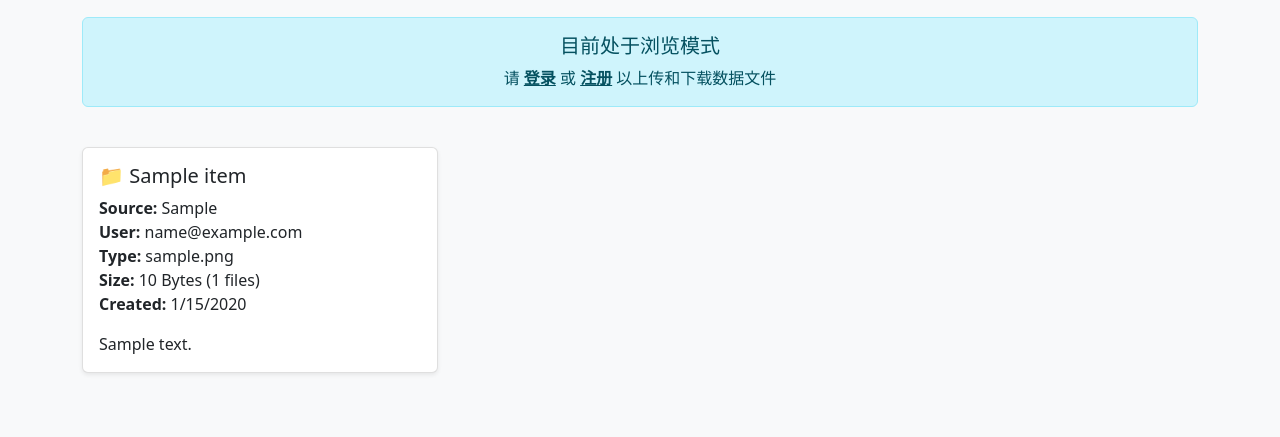
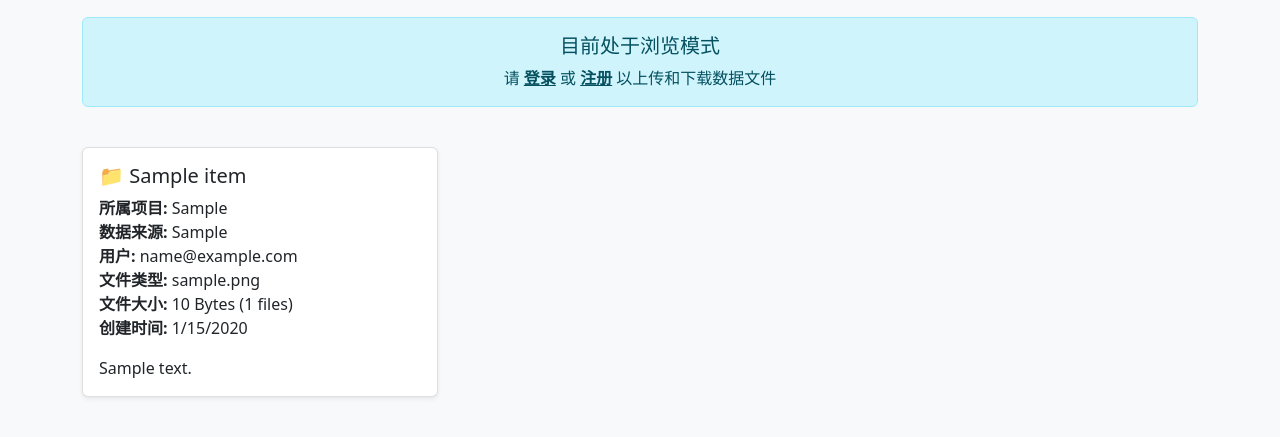
Before and after one commit to hillstoneLeo/rint-data-manager, a FastAPI app: page / in a window 1280 px wide. Shown: the part 133-570 px from the top of the page. Run offline with FastAPI, Linux system fonts and the light colour scheme; tables that the repository leaves empty hold one stand-in row (values such as "Sample post"); some libraries are stand-ins or nearby versions.

Commit message:
add uvicorn loggings for easier debug, translate texts on web page into Chinese

```diff
--- a/backend/database.py
+++ b/backend/database.py
@@ -33,6 +33,7 @@ class DataItem(Base):
     id = Column(Integer, primary_key=True, index=True)
     name = Column(String, nullable=False)
     description = Column(Text, nullable=True)
+    project = Column(String, nullable=True)
     source = Column(String, nullable=False)
     file_path = Column(String, nullable=False)
     hash = Column(String, nullable=True)
--- a/backend/main.py
+++ b/backend/main.py
@@ -33,6 +33,58 @@ app.include_router(log_router, prefix="/api/log", tags=["log"])
 
 @app.on_event("startup")
 def startup_event():
+    import logging
+    import logging.handlers
+    from pathlib import Path
+    from .config import config
+
+    # Setup logging configuration
+    logging_config = config.logging
+    log_file = logging_config.get('file', 'log/app.log')
+    log_level = logging_config.get('level', 'INFO')
+    log_format = logging_config.get('format', '%(asctime)s - %(name)s - %(levelname)s - %(message)s')
+
+    # Ensure log directory exists
+    if log_file:
+        log_path = Path(log_file)
+        if log_path.suffix:
+            log_path.parent.mkdir(parents=True, exist_ok=True)
+        else:
+            log_path.mkdir(parents=True, exist_ok=True)
+
+    # Configure root logger
+    root_logger = logging.getLogger()
+    if log_level:
+        root_logger.setLevel(getattr(logging, log_level.upper(), logging.INFO))
+    else:
+        root_logger.setLevel(logging.INFO)
+
+    # Remove existing handlers to avoid duplicates
+    for handler in root_logger.handlers[:]:
+        root_logger.removeHandler(handler)
+
+    # Create formatter
+    formatter = logging.Formatter(log_format)
+
+    # File handler with rotation
+    if log_file:
+        file_handler = logging.handlers.RotatingFileHandler(
+            log_file,
+            maxBytes=200 * 1024 * 1024,  # 200MB
+            backupCount=5
+        )
+        file_handler.setFormatter(formatter)
+        root_logger.addHandler(file_handler)
+
+    # Console handler
+    console_handler = logging.StreamHandler()
+    console_handler.setFormatter(formatter)
+    root_logger.addHandler(console_handler)
+
+    # Log that logging has been set up
+    logger = logging.getLogger(__name__)
+    logger.info(f"Logging initialized - Level: {log_level}, File: {log_file}")
+
     create_tables()
 
 
@@ -106,4 +158,5 @@ if __name__ == "__main__":
     uvicorn.run(app,
                 host=config.server.get('host', '0.0.0.0'),
                 port=config.server.get('port', 8000),
-                reload=config.server.get('reload', True))
+                reload=config.server.get('reload', True),
+                log_config="../uvicorn_log_config.json")
--- a/backend/schemas.py
+++ b/backend/schemas.py
@@ -36,6 +36,7 @@ class Token(BaseModel):
 
 class DataItemBase(BaseModel):
     description: Optional[str] = None
+    project: Optional[str] = None
     source: str
     parent_id: Optional[int] = None
 
--- a/config.yml
+++ b/config.yml
@@ -57,4 +57,4 @@ cors:
 logging:
   level: "INFO"
   format: "%(asctime)s - %(name)s - %(levelname)s - %(message)s"
-  file: "app.log"
+  file: "log/app.log"
--- a/templates/dashboard.html
+++ b/templates/dashboard.html
@@ -83,44 +83,49 @@
                 <div class="modal-body">
                     <form id="uploadForm">
                         <div class="mb-3">
-                            <label class="form-label">Upload Type</label>
+                            <label class="form-label">上传类型</label>
                             <div class="form-check">
                                 <input class="form-check-input" type="radio" name="uploadType" id="fileUpload" value="file" checked>
-                                <label class="form-check-label" for="fileUpload">Files</label>
+                                <label class="form-check-label" for="fileUpload">文件</label>
                             </div>
                             <div class="form-check">
                                 <input class="form-check-input" type="radio" name="uploadType" id="folderUpload" value="folder">
-                                <label class="form-check-label" for="folderUpload">Folder</label>
+                                <label class="form-check-label" for="folderUpload">文件夹</label>
                             </div>
                         </div>
                         <div class="mb-3">
-                            <label for="uploadFile" class="form-label">Select Files/Folder</label>
-                            <input type="file" class="form-control" id="uploadFile" required multiple>
-                            <div class="form-text" id="uploadHelpText">Select one or more files to upload.</div>
+                            <label for="uploadFile" class="form-label">选择文件/文件夹</label>
+                            <input type="file" class="form-control" id="uploadFile" required multiple placeholder="选择要上传的文件或文件夹">
+                            <div class="form-text" id="uploadHelpText">支持选择多个文件，或选择文件夹上传其中所有文件。</div>
                         </div>
 
                         <div class="mb-3">
-                            <label for="itemSource" class="form-label">Source</label>
-                            <input type="text" class="form-control" id="itemSource" required>
+                            <label for="itemProject" class="form-label">所属项目</label>
+                            <input type="text" class="form-control" id="itemProject" placeholder="源码项目名称和 Gitlab 项目地址，例如：MAF-Embedding, https://gitlab.hillstonenet.com/rintbj/MAF-Embedding/">
+                        </div>
+
+                        <div class="mb-3">
+                            <label for="itemSource" class="form-label">数据来源</label>
+                            <input type="text" class="form-control" id="itemSource" required placeholder="原始数据下载链接，例如：https://github.com/verazuo/jailbreak_llms/blob/main/data/forbidden_question/forbidden_question_set_with_prompts.csv.zip">
                         </div>
                         <div class="mb-3">
-                            <label for="itemDescription" class="form-label">Description</label>
-                            <textarea class="form-control" id="itemDescription" rows="3"></textarea>
+                            <label for="itemDescription" class="form-label">详细说明</label>
+                            <textarea class="form-control" id="itemDescription" rows="3" placeholder="例如：此数据集用于角色扮演类提示词注入攻击测试..."></textarea>
                         </div>
                         <div class="mb-3">
-                            <label for="parentItem" class="form-label">Parent Item (optional)</label>
+                            <label for="parentItem" class="form-label">父级项目 (可选)</label>
                             <select class="form-select" id="parentItem">
-                                <option value="">None</option>
+                                <option value="">无</option>
                             </select>
                         </div>
-                        <button type="submit" class="btn btn-primary" id="uploadButton">Upload</button>
+                        <button type="submit" class="btn btn-primary" id="uploadButton">上传</button>
                     </form>
                     <div id="uploadProgress" class="mt-3" style="display: none;">
                         <div class="progress">
                             <div class="progress-bar" role="progressbar" style="width: 0%" aria-valuenow="0" aria-valuemin="0" aria-valuemax="100">0%</div>
                         </div>
                         <div class="mt-2">
-                            <small id="uploadStatus">Preparing upload...</small>
+                            <small id="uploadStatus">准备上传...</small>
                         </div>
                     </div>
                     <div id="uploadMessage" class="mt-3"></div>
@@ -247,11 +252,12 @@
                         <div class="card-body">
                             <h5 class="card-title">${typeIcon} ${item.name}</h5>
                             <p class="card-text">
-                                <strong>Source:</strong> ${item.source}<br>
-                                <strong>User:</strong> ${item.user.email}<br>
-                                <strong>Type:</strong> ${item.file_type || 'Unknown'}<br>
-                                <strong>Size:</strong> ${sizeInfo}<br>
-                                <strong>Created:</strong> ${new Date(item.created_at).toLocaleDateString()}
+                                ${item.project ? `<strong>所属项目:</strong> ${item.project}<br>` : '<strong>所属项目:</strong> 无<br>'}
+                                <strong>数据来源:</strong> ${item.source}<br>
+                                <strong>用户:</strong> ${item.user.email}<br>
+                                <strong>文件类型:</strong> ${item.file_type || '未知'}<br>
+                                <strong>文件大小:</strong> ${sizeInfo}<br>
+                                <strong>创建时间:</strong> ${new Date(item.created_at).toLocaleDateString()}
                             </p>
                             ${item.description ? `<p class="card-text">${item.description}</p>` : ''}
 
@@ -534,7 +540,7 @@
             const helpText = document.getElementById('uploadHelpText');
             fileInput.removeAttribute('webkitdirectory');
             fileInput.removeAttribute('directory');
-            helpText.textContent = 'Select one or more files to upload.';
+            helpText.textContent = '支持选择多个文件，或选择文件夹上传其中所有文件。';
         });
 
         document.getElementById('folderUpload').addEventListener('change', function() {
@@ -542,7 +548,7 @@
             const helpText = document.getElementById('uploadHelpText');
             fileInput.setAttribute('webkitdirectory', '');
             fileInput.setAttribute('directory', '');
-            helpText.textContent = 'Select a folder to upload. All files in the folder will be uploaded.';
+            helpText.textContent = '选择文件夹上传，将上传文件夹中所有文件。';
         });
 
         document.getElementById('uploadForm').addEventListener('submit', async (e) => {
@@ -568,6 +574,7 @@
             }
 
 
+            formData.append('project', document.getElementById('itemProject').value);
             formData.append('source', document.getElementById('itemSource').value);
             formData.append('description', document.getElementById('itemDescription').value);
 
@@ -614,14 +621,14 @@
                             bootstrap.Modal.getInstance(document.getElementById('uploadModal')).hide();
                             loadDataItems();
                         } catch (e) {
-                            messageDiv.innerHTML = '<div class="alert alert-danger">Invalid response from server</div>';
+                            messageDiv.innerHTML = '<div class="alert alert-danger">服务器响应无效</div>';
                         }
                     } else {
                         try {
                             const error = JSON.parse(xhr.responseText);
-                            messageDiv.innerHTML = `<div class="alert alert-danger">${error.detail || 'Upload failed'}</div>`;
+                            messageDiv.innerHTML = `<div class="alert alert-danger">${error.detail || '上传失败'}</div>`;
                         } catch (e) {
-                            messageDiv.innerHTML = '<div class="alert alert-danger">Upload failed</div>';
+                            messageDiv.innerHTML = '<div class="alert alert-danger">上传失败</div>';
                         }
                     }
 
@@ -632,13 +639,13 @@
 
                 // Handle errors
                 xhr.addEventListener('error', () => {
-                    messageDiv.innerHTML = '<div class="alert alert-danger">Network error occurred</div>';
+messageDiv.innerHTML = '<div class="alert alert-danger">网络错误</div>';
                     document.getElementById('uploadProgress').style.display = 'none';
                     document.getElementById('uploadButton').disabled = false;
                 });
 
                 xhr.addEventListener('abort', () => {
-                    messageDiv.innerHTML = '<div class="alert alert-warning">Upload cancelled</div>';
+                    messageDiv.innerHTML = '<div class="alert alert-warning">上传已取消</div>';
                     document.getElementById('uploadProgress').style.display = 'none';
                     document.getElementById('uploadButton').disabled = false;
                 });
@@ -650,7 +657,7 @@
                 }
                 xhr.send(formData);
 
-                statusText.textContent = `Preparing to upload ${files.length} file${files.length > 1 ? 's' : ''}...`;
+                statusText.textContent = `准备上传 ${files.length} 个文件...`;
 
             } catch (error) {
                 messageDiv.innerHTML = '<div class="alert alert-danger">Network error occurred</div>';
```
Also changed, not shown: backend/routers/log.py (+24 -4 lines), main.py (+52 -1 lines), uvicorn_log_config.json (added, +55 -0 lines), 1 other file.
